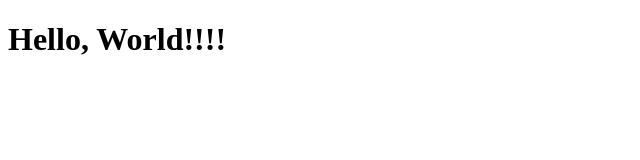
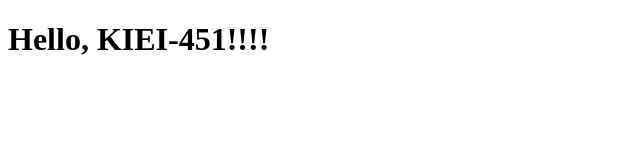
Before and after one commit to alo924/week2-lab, a plain HTML site: page index.html in a window 1280 px wide. Shown: the whole page, without its empty margins (0-640 px from the left). Drawn offline with Linux system fonts and the light colour scheme.

Commit message:
COMMIT 3

```diff
--- a/index.html
+++ b/index.html
@@ -6,6 +6,6 @@
     <title>Hello</title>
 </head>
 <body>
-    <h1>Hello, World!!!!</h1>
+    <h1>Hello, KIEI-451!!!!</h1>
 </body>
 </html>
```
